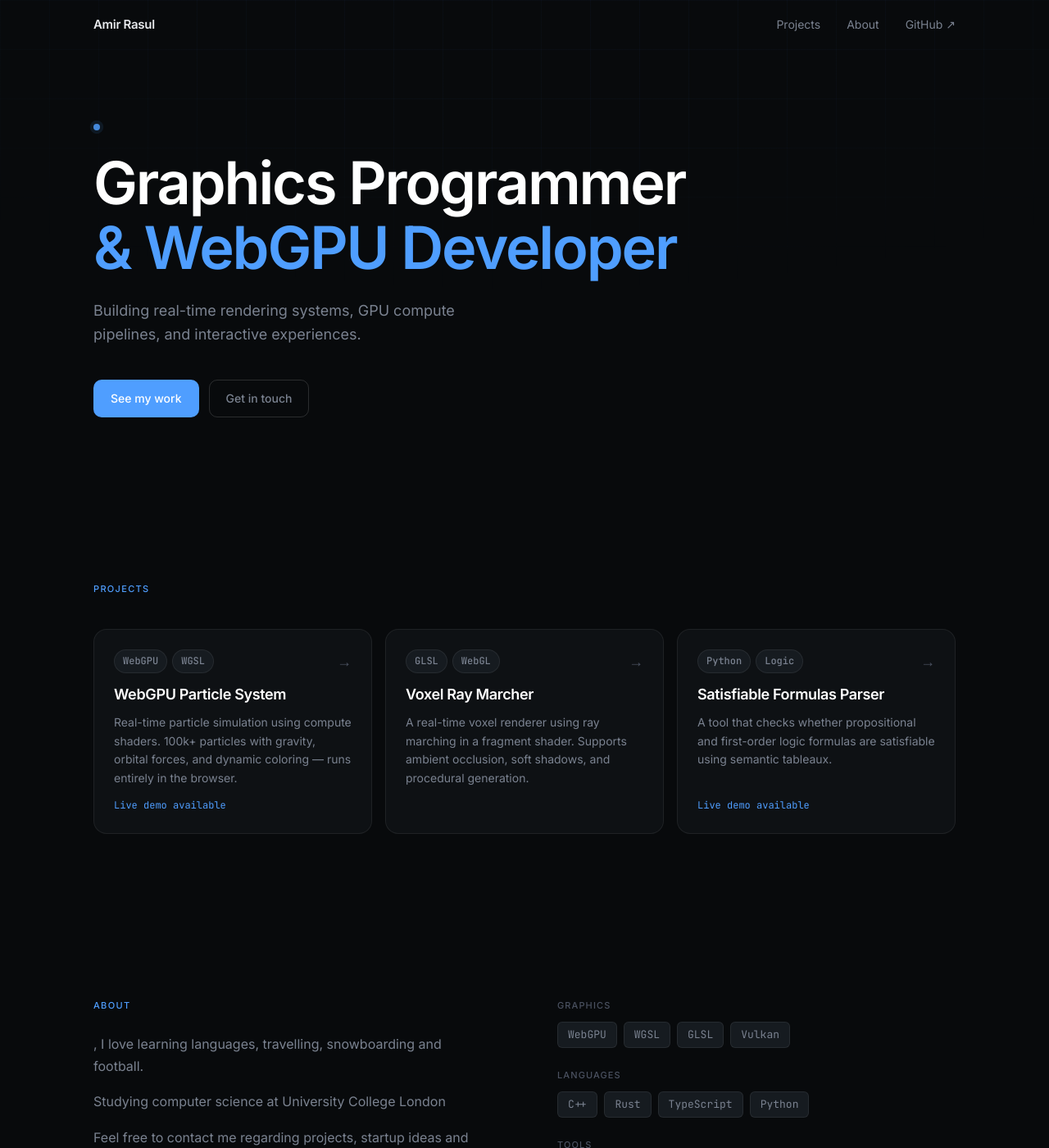
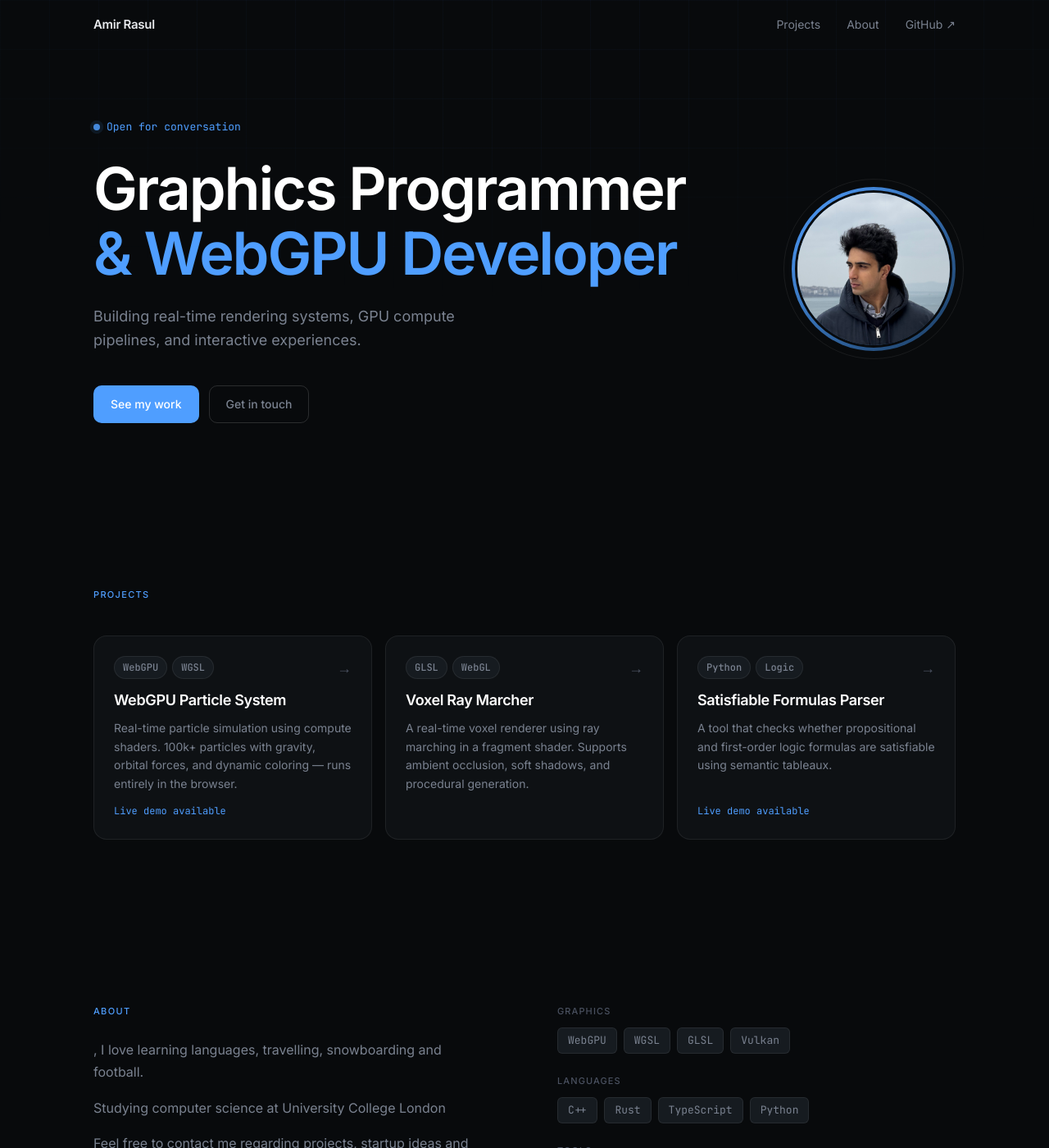
Before and after one commit to JohnEsparagus/JohnEsparagus.github.io, a Jekyll site: the page built from index.html, in a window 1280 px wide and 1400 px high. Shown: the whole window at 82% size. Built offline with Jekyll 4.4.1, drawn with Linux system fonts in a browser that asks for light colours.

Commit message:
added my face

```diff
--- a/assets/css/main.css
+++ b/assets/css/main.css
@@ -191,7 +191,46 @@ a { color: inherit; text-decoration: none; }
   0%, 100% { opacity: 1; box-shadow: 0 0 0 0 rgba(79,158,255,0.4); }
   50% { opacity: 0.8; box-shadow: 0 0 0 6px rgba(79,158,255,0); }
 }
+.hero-inner {
+  display: flex;
+  align-items: center;
+  justify-content: space-between;
+  gap: 60px;
+}
 
+.hero-text {
+  flex: 1;
+  min-width: 0;
+}
+
+.hero-portrait {
+  flex-shrink: 0;
+  width: 200px;
+  height: 200px;
+  border-radius: 50%;
+  position: relative;
+  padding: 4px;
+  background: linear-gradient(135deg, var(--accent), var(--accent-2));
+}
+
+.hero-portrait::after {
+  content: '';
+  position: absolute;
+  inset: -10px;
+  border-radius: 50%;
+  border: 1px solid var(--border);
+  pointer-events: none;
+}
+
+.hero-portrait img {
+  width: 100%;
+  height: 100%;
+  border-radius: 50%;
+  object-fit: cover;
+  display: block;
+  background: var(--bg-3);
+  border: 3px solid var(--bg);
+}
 .hero-title {
   font-size: clamp(36px, 6vw, 72px);
   font-weight: 600;
--- a/index.html
+++ b/index.html
@@ -4,13 +4,18 @@ title: Amir Rasul
 ---
 
 <section class="hero">
-  <div class="container">
-    <div class="hero-eyebrow"></div>
+  <div class="container hero-inner">
+    <div class="hero-text">
+        <div class="hero-eyebrow">Open for conversation</div>
       <h1 class="hero-title">Graphics Programmer<br /><span class="hero-accent">& WebGPU Developer</span></h1>
       <p class="hero-sub">Building real-time rendering systems, GPU compute pipelines, and interactive experiences.</p>
       <div class="hero-cta">
         <a href="#projects" class="btn btn-primary">See my work</a>
         <a href="mailto:{{ site.author.email }}" class="btn btn-ghost">Get in touch</a>
+      </div>
+      </div>
+        <div class="hero-portrait">
+        <img src="{{ '/assets/img/me.jpeg' | relative_url }}" alt="{{ site.author.name }}" />
       </div>
     </div>
   <div class="hero-grid-bg" aria-hidden="true"></div>
```
Also changed, not shown: assets/img/me.jpeg (added). Lines whose indentation alone changed are shown as unchanged.
